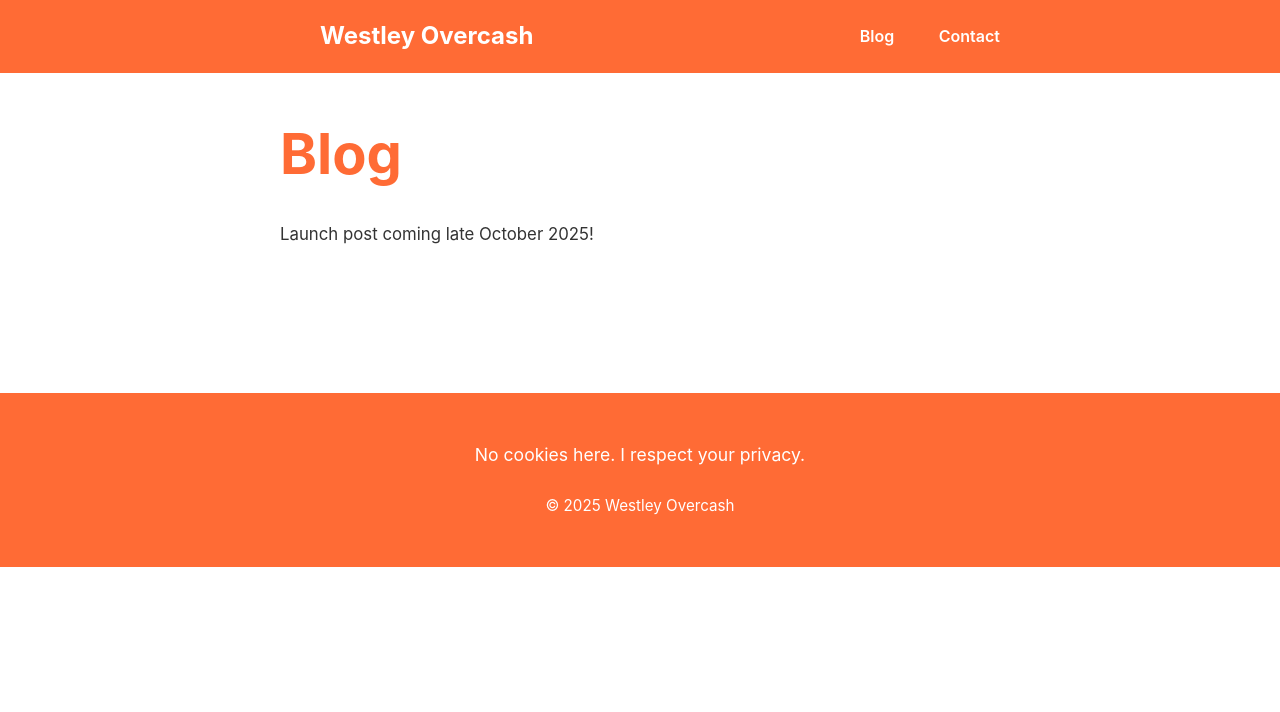
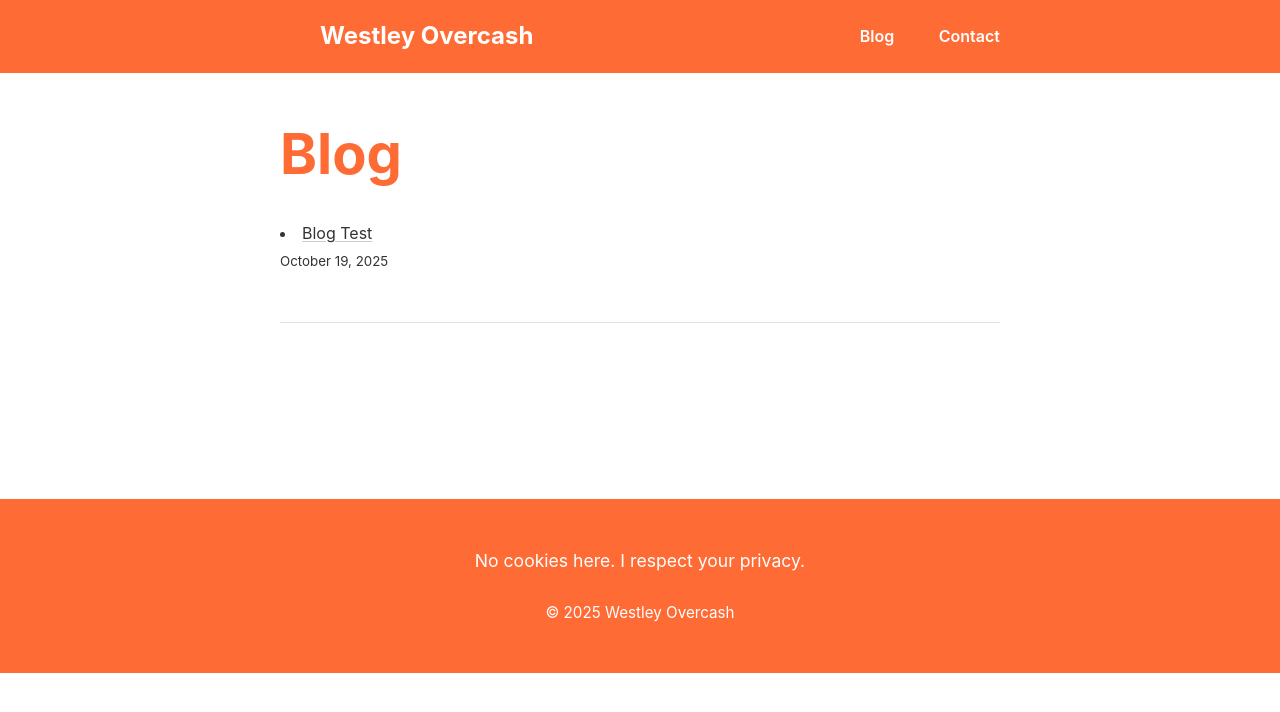
Before and after one commit to westleyovercash/westleyovercash.github.io, a Jekyll site: the page built from blog.md, in a window 1280 px wide. Shown: the top 712 px of the page. Built offline with Jekyll 4.4.1, drawn with Linux system fonts in a browser that asks for light colours.

Commit message:
Update blog.md

```diff
--- a/blog.md
+++ b/blog.md
@@ -5,4 +5,9 @@ title: Blog
 
 # Blog
 
-Launch post coming late October 2025!
+{% for post in site.posts %}
+- [{{ post.title }}]({{ post.url | relative_url }})
+  <small>{{ post.date | date: "%B %d, %Y" }}</small>
+{% endfor %}
+
+---
```
